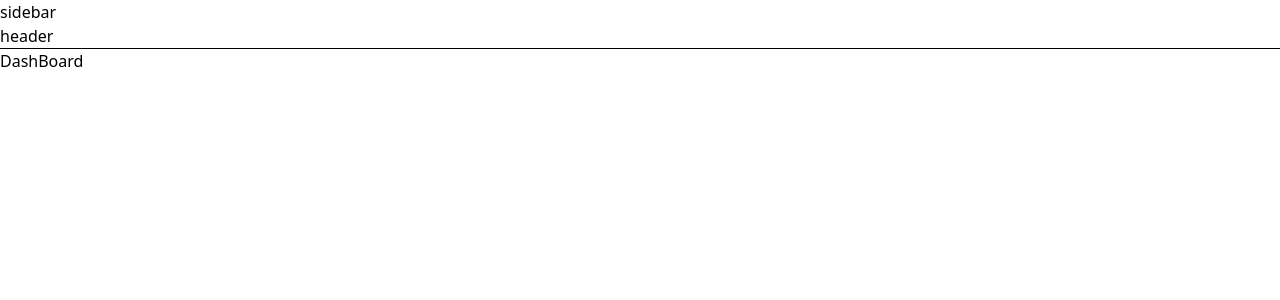
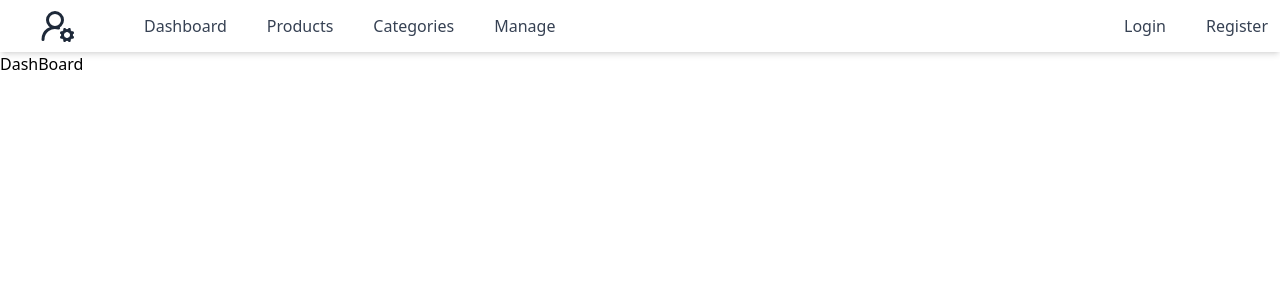
Before and after one commit to Warkung/Ecom-v2, a React (Vite) app in the folder client/: page /admin in a window 1280 px wide. Shown: the top 300 px of the page. Built offline with nearby package versions, Linux system fonts and the light colour scheme; no server answers.

Commit message:
category form

```diff
--- /dev/null
+++ b/client/src/components/admin/CreateCategoryForm.tsx
@@ -0,0 +1,50 @@
+import { useState, type FormEvent } from "react";
+
+export default function CreateCategoryForm() {
+  const [name, setName] = useState("");
+
+  const handleSubmit = (e: FormEvent<HTMLFormElement>) => {
+    e.preventDefault();
+    // TODO: Implement API call to create category
+    console.log("Creating category:", name);
+  };
+
+  return (
+    <div className="max-w-md w-full bg-white dark:bg-gray-800 p-8 rounded-2xl shadow-lg">
+      <h1 className="text-2xl font-bold text-center text-gray-800 dark:text-white mb-6">
+        Create New Category
+      </h1>
+      <form onSubmit={handleSubmit} className="space-y-6">
+        <div>
+          <label
+            htmlFor="name"
+            className="block text-sm font-medium text-gray-700 dark:text-gray-300"
+          >
+            Category Name
+          </label>
+          <div className="mt-1">
+            <input
+              id="name"
+              name="name"
+              type="text"
+              required
+              className="appearance-none block w-full px-3 py-2 border border-gray-300 rounded-md shadow-sm placeholder-gray-400 focus:outline-none focus:ring-indigo-500 focus:border-indigo-500 sm:text-sm dark:bg-gray-700 dark:border-gray-600 dark:placeholder-gray-400 dark:text-white"
+              placeholder="e.g. Electronics"
+              value={name}
+              onChange={(e) => setName(e.target.value)}
+            />
+          </div>
+        </div>
+
+        <div>
+          <button
+            type="submit"
+            className="w-full flex justify-center py-2 px-4 border border-transparent rounded-md shadow-sm text-sm font-medium text-white bg-indigo-600 hover:bg-indigo-700 focus:outline-none focus:ring-2 focus:ring-offset-2 focus:ring-indigo-500 dark:bg-indigo-500 dark:hover:bg-indigo-600 dark:focus:ring-offset-gray-800"
+          >
+            Add Category
+          </button>
+        </div>
+      </form>
+    </div>
+  );
+}
--- a/client/src/components/admin/HeaderAdmin.tsx
+++ b/client/src/components/admin/HeaderAdmin.tsx
@@ -0,0 +1,194 @@
+import { AlignRight, Monitor, UserRoundCog, X } from "lucide-react";
+import { useState } from "react";
+import { Link } from "react-router-dom";
+import useEcomStore from "../../store/ecomStore";
+import { MdCategory, MdDashboard, MdManageAccounts } from "react-icons/md";
+import { FiBox } from "react-icons/fi";
+
+const navLink = [
+  {
+    path: "/admin",
+    label: "Dashboard",
+    icon: <MdDashboard />,
+  },
+  {
+    path: "/admin/product",
+    label: "Products",
+    icon: <FiBox />,
+  },
+  {
+    path: "/admin/category",
+    label: "Categories",
+    icon: <MdCategory />,
+  },
+  {
+    path: "/admin/manage",
+    label: "Manage",
+    icon: <MdManageAccounts />,
+  },
+];
+
+export default function HeaderAdmin() {
+  const [isOpen, setIsOpen] = useState(false);
+  const { user, token } = useEcomStore((state) => state);
+
+  const handleLogout = () => {
+    localStorage.removeItem("ecom-store");
+    window.location.href = "/";
+  };
+
+  return (
+    <header className="bg-white shadow-md">
+      <nav className="container mx-auto ">
+        <div className="flex items-center justify-between">
+          <div className="hidden md:flex items-center space-x-4">
+            <div className="text-xl font-semibold text-gray-700">
+              <div className="flex justify-start px-10 py-2 ">
+                <Link
+                  to={"/"}
+                  className="text-gray-800 text-2xl font-bold hover:text-gray-700 texy-center"
+                >
+                  <UserRoundCog size={36} />
+                </Link>
+              </div>
+            </div>
+            {navLink.map((item, index) => (
+              <Link
+                key={index}
+                to={item.path}
+                className="py-2 px-3 text-gray-700 rounded hover:bg-gray-200"
+              >
+                {item.label}
+              </Link>
+            ))}
+          </div>
+
+          {user ? (
+            <div className="hidden md:flex items-center space-x-4">
+              <span className="text-gray-700">Hello, {user.email}</span>
+              <button
+                onClick={handleLogout}
+                className="py-2 px-3 text-gray-700 rounded hover:bg-gray-200"
+              >
+                Logout
+              </button>
+            </div>
+          ) : (
+            <div className="hidden md:flex items-center space-x-4">
+              <Link
+                to="/login"
+                className="py-2 px-3 text-gray-700 rounded hover:bg-gray-200"
+              >
+                Login
+              </Link>
+              <Link
+                to="/register"
+                className="py-2 px-3 text-gray-700 rounded hover:bg-gray-200"
+              >
+                Register
+              </Link>
+            </div>
+          )}
+
+          {/* Mobile Logo */}
+          <div className="md:hidden">
+            <Link
+              to="/"
+              className="text-gray-800 text-xl font-bold hover:text-gray-700"
+            >
+              Logo
+            </Link>
+          </div>
+
+          {/* Mobile Hamburger Button */}
+          <div className="flex md:hidden">
+            <button
+              onClick={() => setIsOpen(!isOpen)}
+              type="button"
+              className="text-gray-500 hover:text-gray-600 focus:outline-none focus:text-gray-600"
+              aria-label="toggle menu"
+              aria-expanded={isOpen}
+            >
+              {isOpen ? <X /> : <AlignRight />}
+            </button>
+          </div>
+        </div>
+
+        {/* Mobile Menu */}
+        <div
+          className={`md:hidden overflow-hidden transition-all duration-300 ease-in-out ${
+            isOpen ? "max-h-screen opacity-100" : "max-h-0 opacity-0"
+          }`}
+        >
+          <div className="flex flex-col items-start mt-2 space-y-1">
+            <Link
+              to="/"
+              className="py-2 px-3 w-full text-left text-gray-700 rounded hover:bg-gray-200"
+              onClick={() => setIsOpen(false)}
+            >
+              Home
+            </Link>
+            <Link
+              to="/shop"
+              className="py-2 px-3 w-full text-left text-gray-700 rounded hover:bg-gray-200"
+              onClick={() => setIsOpen(false)}
+            >
+              Shop
+            </Link>
+            <Link
+              to="/cart"
+              className="py-2 px-3 w-full text-left text-gray-700 rounded hover:bg-gray-200"
+              onClick={() => setIsOpen(false)}
+            >
+              Cart
+            </Link>
+            {user && user.role === "admin" && (
+              <Link
+                to="/admin"
+                className="py-2 px-3 w-full text-left text-gray-700 rounded hover:bg-gray-200"
+                onClick={() => setIsOpen(false)}
+              >
+                Admin
+              </Link>
+            )}
+            <hr className="my-2 border-gray-200 w-full" />
+
+            {user ? (
+              <div className="flex flex-col w-full">
+                <span className="py-2 px-3 w-full text-left text-gray-700">
+                  Hello, {user.email}
+                </span>
+                <button
+                  onClick={() => {
+                    handleLogout();
+                    setIsOpen(false);
+                  }}
+                  className="py-2 px-3 w-full text-left text-gray-700 rounded hover:bg-gray-200"
+                >
+                  Logout
+                </button>
+              </div>
+            ) : (
+              <div className="flex flex-col w-full">
+                <Link
+                  to="/login"
+                  className="py-2 px-3 w-full text-left text-gray-700 rounded hover:bg-gray-200"
+                  onClick={() => setIsOpen(false)}
+                >
+                  Login
+                </Link>
+                <Link
+                  to="/register"
+                  className="py-2 px-3 w-full text-left text-gray-700 rounded hover:bg-gray-200"
+                  onClick={() => setIsOpen(false)}
+                >
+                  Register
+                </Link>
+              </div>
+            )}
+          </div>
+        </div>
+      </nav>
+    </header>
+  );
+}
--- /dev/null
+++ b/client/src/components/admin/Manage.tsx
@@ -0,0 +1,5 @@
+export default function Manage() {
+  return (
+    <div>Manage</div>
+  )
+}
--- a/client/src/components/public/MainNav.tsx
+++ b/client/src/components/public/MainNav.tsx
@@ -1,7 +1,22 @@
-import { AlignJustify, X } from "lucide-react";
+import { AlignRight, X } from "lucide-react";
 import { useState } from "react";
 import { Link } from "react-router-dom";
 import useEcomStore from "../../store/ecomStore";
+
+const navLink = [
+  {
+    path: "/",
+    label: "Home",
+  },
+  {
+    path: "/shop",
+    label: "Shop",
+  },
+  {
+    path: "/cart",
+    label: "Cart",
+  },
+];
 
 export default function MainNav() {
   const [isOpen, setIsOpen] = useState(false);
@@ -14,35 +29,30 @@ export default function MainNav() {
 
   return (
     <header className="bg-white shadow-md">
-      <nav className="container mx-auto px-6 py-3">
+      <nav className="container mx-auto h-14 ">
         <div className="flex items-center justify-between">
           <div className="hidden md:flex items-center space-x-4">
             <div className="text-xl font-semibold text-gray-700">
+              <div className="flex justify-start px-10 py-2 ">
                 <Link
                   to="/"
-                className="text-gray-800 text-xl font-bold hover:text-gray-700"
+                  className="text-gray-800 text-2xl font-bold hover:text-gray-700"
                 >
                   Logo
                 </Link>
               </div>
+            </div>
+
+            {navLink.map((item, index) => (
               <Link
-              to="/"
+                key={index}
+                to={item.path}
                 className="py-2 px-3 text-gray-700 rounded hover:bg-gray-200"
               >
-              Home
+                {item.label}
               </Link>
-            <Link
-              to="/shop"
-              className="py-2 px-3 text-gray-700 rounded hover:bg-gray-200"
-            >
-              Shop
-            </Link>
-            <Link
-              to="/cart"
-              className="py-2 px-3 text-gray-700 rounded hover:bg-gray-200"
-            >
-              Cart
-            </Link>
+            ))}
+
             {user && user.role === "admin" && (
               <Link
                 to="/admin"
@@ -100,7 +110,7 @@ export default function MainNav() {
               aria-label="toggle menu"
               aria-expanded={isOpen}
             >
-              {isOpen ? <X /> : <AlignJustify />}
+              {isOpen ? <X /> : <AlignRight />}
             </button>
           </div>
         </div>
--- a/client/src/layouts/LayoutAdmin.tsx
+++ b/client/src/layouts/LayoutAdmin.tsx
@@ -1,12 +1,13 @@
 import { Outlet } from "react-router-dom";
+import HeaderAdmin from "../components/admin/HeaderAdmin";
 
 export default function LayoutAdmin() {
   return (
-    <div>
-        <h1>sidebar</h1>
-        <h1>header</h1>
-        <hr />
+    <div className="">
+      <HeaderAdmin />
+      <main>
         <Outlet />
+      </main>
     </div>
-  )
+  );
 }
--- a/client/src/pages/adminPages/Category.tsx
+++ b/client/src/pages/adminPages/Category.tsx
@@ -1,6 +1,10 @@
+import CreateCategoryForm from "../../components/admin/CreateCategoryForm"
+
 function Category() {
   return (
-    <div>Category</div>
+    <div className="container m-10">
+      <CreateCategoryForm />
+    </div>
   )
 }
 export default Category
--- a/client/src/routes/AppRoutes.tsx
+++ b/client/src/routes/AppRoutes.tsx
@@ -11,8 +11,8 @@ import Category from "../pages/adminPages/Category";
 import Product from "../pages/adminPages/Product";
 import LayoutUser from "../layouts/LayoutUser";
 import HomeUser from "../pages/userPages/HomeUser";
-import Checkout from "../pages/userPages/checkout";
 import Payment from "../pages/userPages/Payment";
+import Manage from "../pages/adminPages/Manage";
 
 const router = createBrowserRouter([
   // Public Pages
@@ -36,6 +36,7 @@ const router = createBrowserRouter([
       { index: true, element: <DashBoard /> },
       { path: "/admin/category", element: <Category /> },
       { path: "/admin/product", element: <Product /> },
+      { path: "/admin/manage", element: <Manage /> },
     ],
   },
 
@@ -45,7 +46,6 @@ const router = createBrowserRouter([
     element: <LayoutUser />,
     children: [
       { index: true, element: <HomeUser /> },
-      { path: "/user/checkout", element: <Checkout /> },
       { path: "/user/payment", element: <Payment /> },
     ],
   },
```
Also changed, not shown: client/src/components/admin/SidebarAdmin.tsx (deleted). Lines whose indentation alone changed are shown as unchanged.
